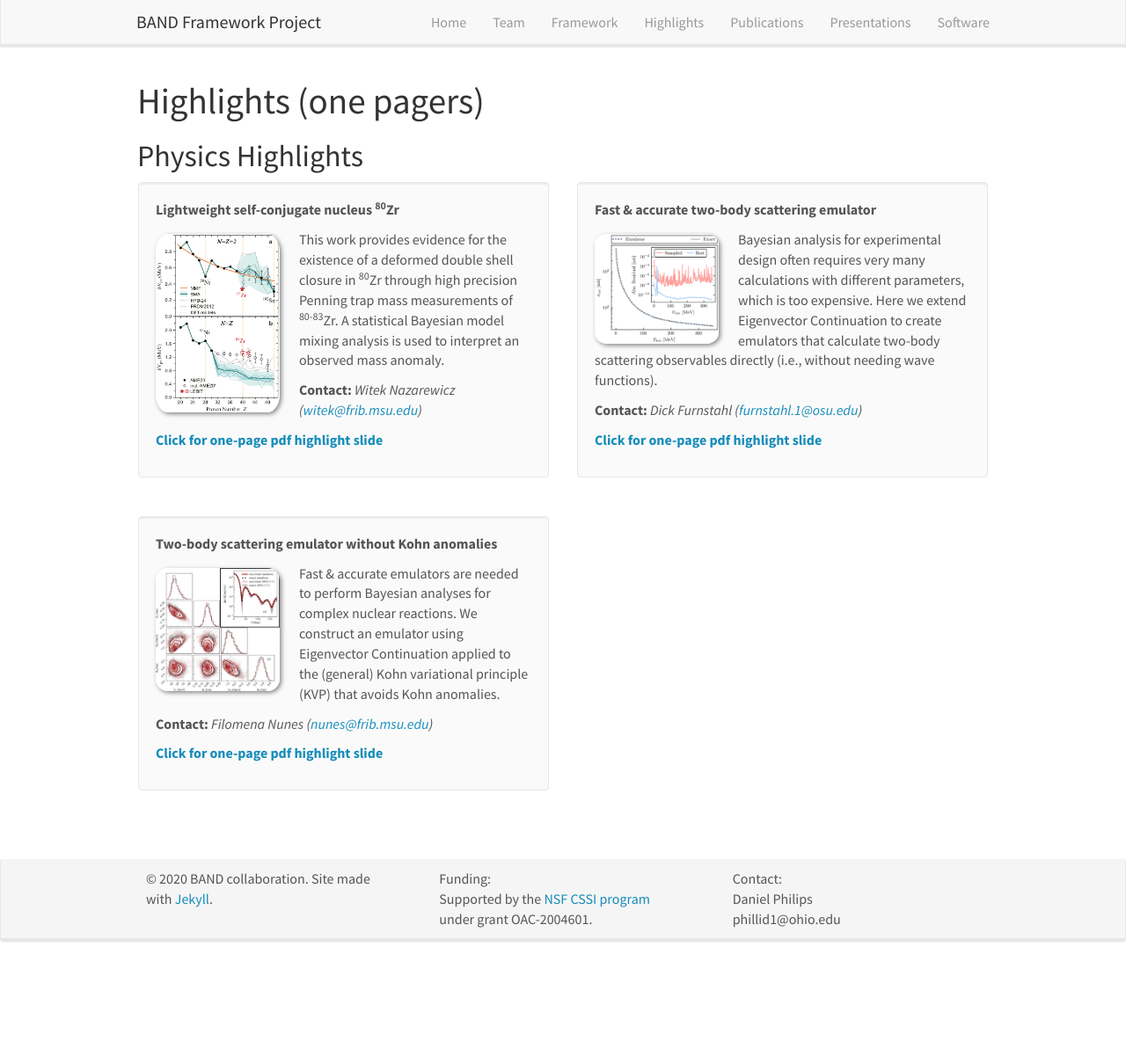
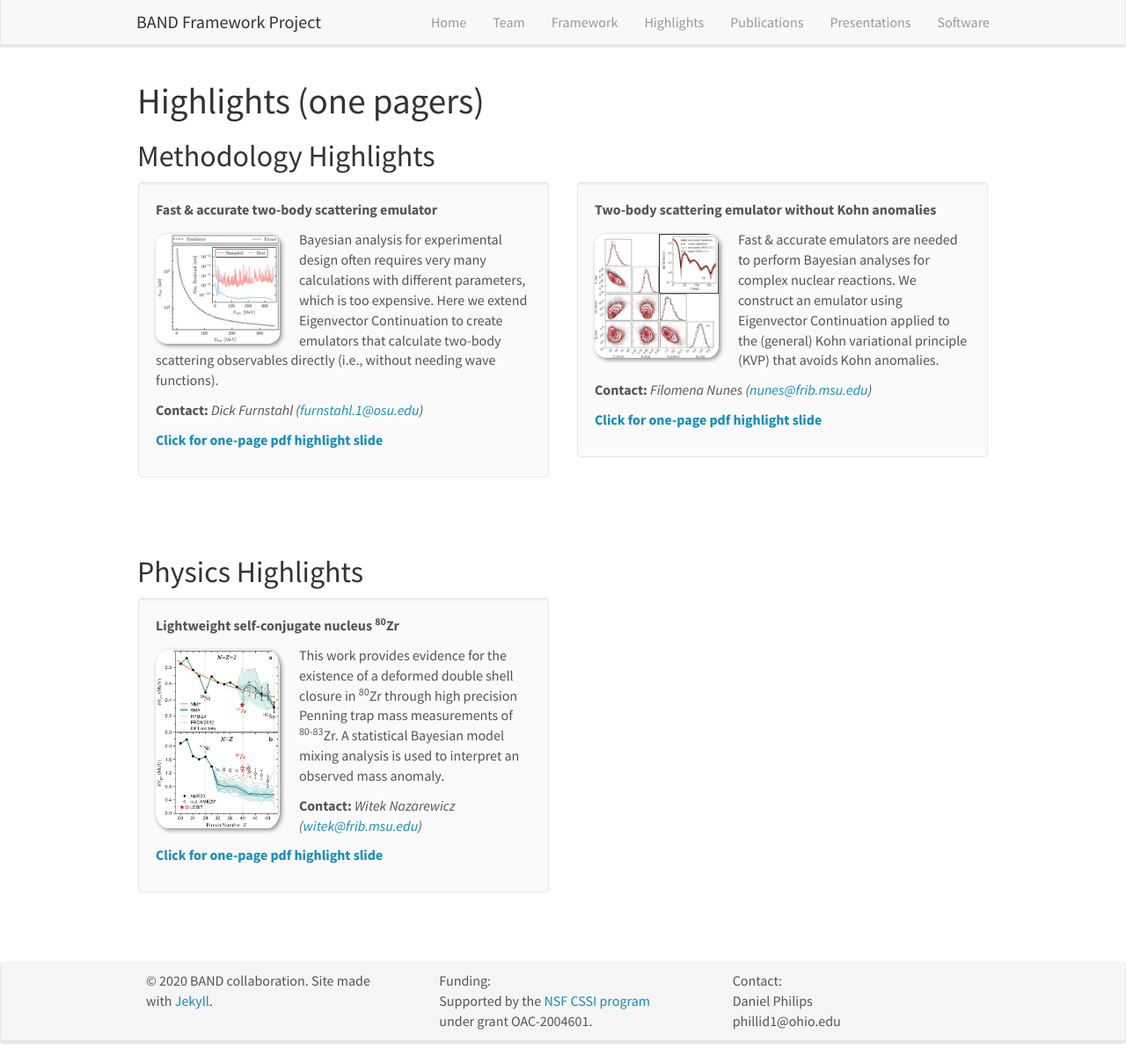
Before and after one commit to bandframework/bandframework.github.io, a Jekyll site: the page built from _pages/highlights.md, in a window 1280 px wide and 1209 px high. Shown: the whole window at 88% size. Built offline with Jekyll 4.4.1, drawn with Linux system fonts in a browser that asks for light colours; nearby versions of some CDN libraries.

Commit message:
two sections for Highlights

```diff
--- a/_data/highlights.yml
+++ b/_data/highlights.yml
@@ -8,6 +8,7 @@
   link:
     pdf: 80Zr.pdf
     text: Click for one-page pdf highlight slide
+  type: physics
   display: 1
 
 - title: Fast &amp; accurate two-body scattering emulator
@@ -20,6 +21,7 @@
   link:
     pdf: Emulator_BAND_Highlight.pdf
     text: Click for one-page pdf highlight slide
+  type: methodology
   display: 1
 
 - title: Two-body scattering emulator without Kohn anomalies
@@ -32,4 +34,5 @@
   link:
     pdf: emulator-eckohn.pdf
     text: Click for one-page pdf highlight slide
+  type: methodology
   display: 1
--- a/_pages/highlights.md
+++ b/_pages/highlights.md
@@ -9,14 +9,14 @@ permalink: /highlights/
 
 # Highlights (one pagers)
 
-## Physics Highlights
+## Methodology Highlights
 
 
 {% assign number_printed = 0 %}
 {% for highlight in site.data.highlights %}
 
 {% assign even_odd = number_printed | modulo: 2 %}
-{% if highlight.display == 1 %}
+{% if highlight.display == 1 and highlight.type == "methodology" %}
 
 {% if even_odd == 0 %}
 <div class="row">
@@ -47,3 +47,43 @@ permalink: /highlights/
 {% endif %}
 
 <p> &nbsp; </p>
+
+
+## Physics Highlights
+
+
+{% assign number_printed = 0 %}
+{% for highlight in site.data.highlights %}
+
+{% assign even_odd = number_printed | modulo: 2 %}
+{% if highlight.display == 1  and highlight.type == "physics" %}
+
+{% if even_odd == 0 %}
+<div class="row">
+{% endif %}
+
+<div class="col-sm-6 clearfix">
+ <div class="well">
+  <pubtit>{{ highlight.title }}</pubtit>
+  <img src="{{ site.url }}{{ site.baseurl }}/images/highlightpic/{{ highlight.image }}" class="img-responsive" width="33%" style="float: left" />
+  <p>{{ highlight.description }}</p>
+  <p><b>Contact: </b><em>{{ highlight.contact }}</em></p>
+  <p><strong><a href="{{ site.url }}{{ site.baseurl }}/highlights/{{ highlight.link.pdf }}" target="_blank">{{ highlight.link.text }}</a></strong></p>
+ </div>
+</div>
+
+{% assign number_printed = number_printed | plus: 1 %}
+
+{% if even_odd == 1 %}
+</div>
+{% endif %}
+
+{% endif %}
+{% endfor %}
+
+{% assign even_odd = number_printed | modulo: 2 %}
+{% if even_odd == 1 %}
+</div>
+{% endif %}
+
+<p> &nbsp; </p>
```
